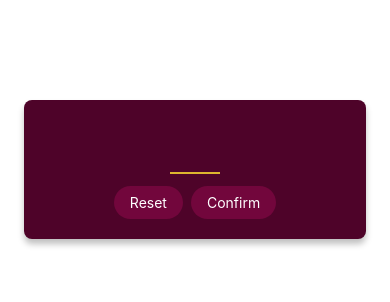
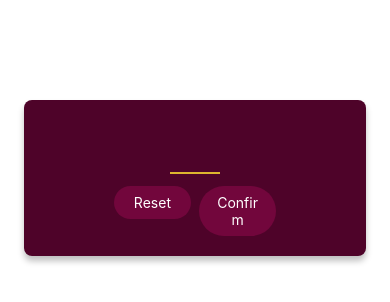
Before and after one commit to Emily-Cathleen/NumberGuess, a React Native app: screen / in a window 390 px wide. Shown: the top 302 px of the page. Built offline with nearby package versions, Linux system fonts and the light colour scheme.

Commit message:
Add button styling

```diff
--- a/screens/StartGameScreen.js
+++ b/screens/StartGameScreen.js
@@ -12,9 +12,13 @@ function StartGameScreen() {
         autoCapitalize="none"
         autoCorrect={false}
       />
-      <View style={styles.buttonContainer}>
-        <PrimaryButton>Reset</PrimaryButton>
-        <PrimaryButton>Confirm</PrimaryButton>
+      <View style={styles.buttonsContainer}>
+        <View style={styles.buttonContainer}>
+          <PrimaryButton>Reset</PrimaryButton>
+        </View>
+        <View style={styles.buttonContainer}>
+          <PrimaryButton>Confirm</PrimaryButton>
+        </View>
       </View>
     </View>
   );
@@ -45,8 +49,11 @@ const styles = StyleSheet.create({
     fontWeigt: "bold",
     textAlign: "center",
   },
+  buttonsContainer: {
+    flexDirection: "row",
+  },
   buttonContainer: {
-    flexDirection: 'row',
+    flex: 1,
   },
 });
 
```
